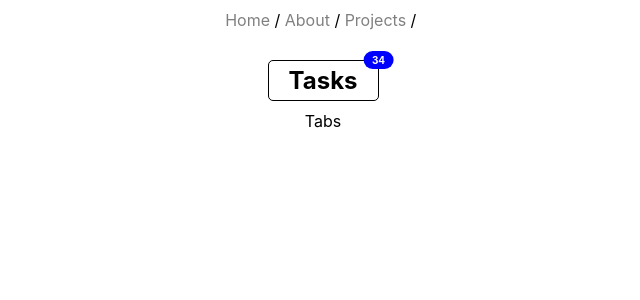
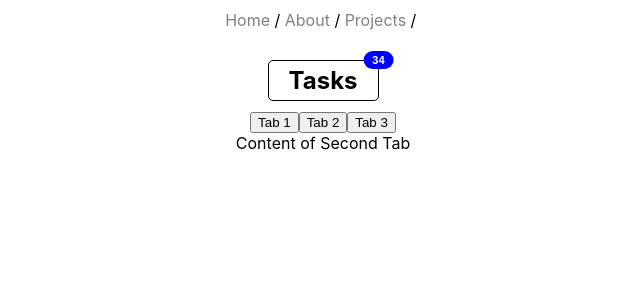
Before and after one commit to eladsadeh/ts-components, a React (Create React App) app: page / in a window 1280 px wide. Shown: the top 300 px of the page, without its empty margins (317-957 px from the left). Built offline with nearby package versions, Linux system fonts and the light colour scheme.

Commit message:
initial functionality: click on tab header select the content

```diff
--- a/src/components/Atoms/Tabs/Tabs.tsx
+++ b/src/components/Atoms/Tabs/Tabs.tsx
@@ -1,6 +1,6 @@
 /** @jsxImportSource @emotion/react */
 
-import React from 'react';
+import React, { useState } from 'react';
 import styles from './Tabs.style';
 
 type TabsProps = {
@@ -11,10 +11,27 @@ type TabsProps = {
 	active?: number;
 };
 
-function Tabs(props: TabsProps) {
-	console.log(props);
+function Tabs({ active, tabs }: TabsProps) {
+	console.log(tabs);
+	let initialTab: number = active || 0;
+	const [activeTab, setActiveTab] = useState(initialTab);
+	console.log(activeTab);
 
-	return <div css={styles.tabs}>Tabs</div>;
+	const handleTabClick = (index: number) => setActiveTab(index);
+
+	const tabsHeaders = tabs.map((tab, i) => (
+		<button type='button' onClick={() => handleTabClick(i)}>
+			{tab.header}
+		</button>
+	));
+	console.log(tabsHeaders);
+
+	return (
+		<div css={styles.tabs}>
+			<div>{tabsHeaders}</div>
+			<div>{tabs[activeTab].content}</div>
+		</div>
+	);
 }
 
 export default Tabs;
--- a/src/components/Home.tsx
+++ b/src/components/Home.tsx
@@ -1,6 +1,5 @@
 import React from 'react';
 import Badge from './Atoms/Badge';
-import Breadcrumb from './Atoms/Breadcrumb';
 import Tabs from './Atoms/Tabs/Tabs';
 
 function Home() {
@@ -24,7 +23,7 @@ function Home() {
 					{ header: 'Tab 1', content: <div>Content of First Tab</div> },
 					{ header: 'Tab 2', content: <div>Content of Second Tab</div> },
 					{ header: 'Tab 3', content: <div>Content of Third Tab</div> },
-				]}
+				]} active={1}
 			/>
 		</div>
 	);
```
